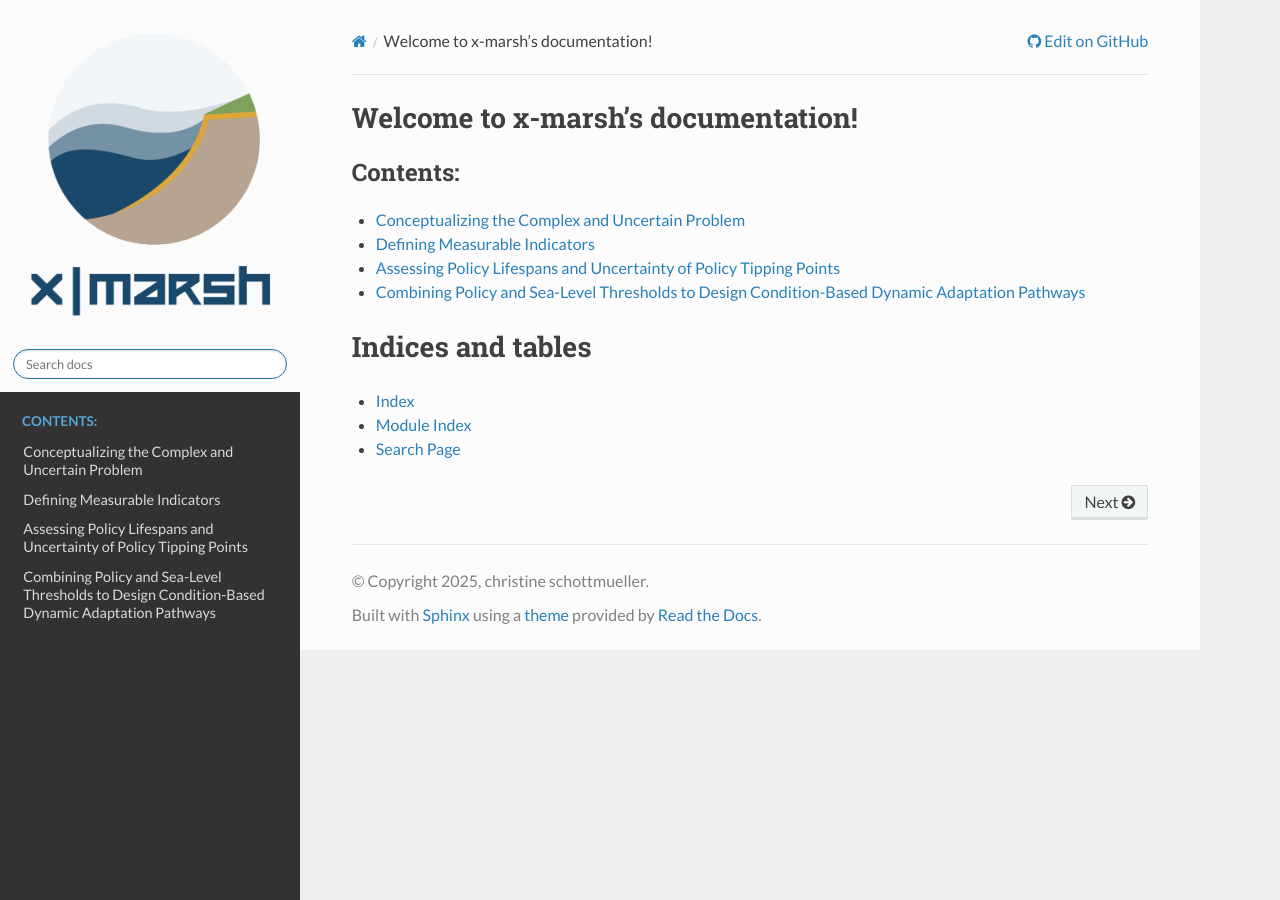
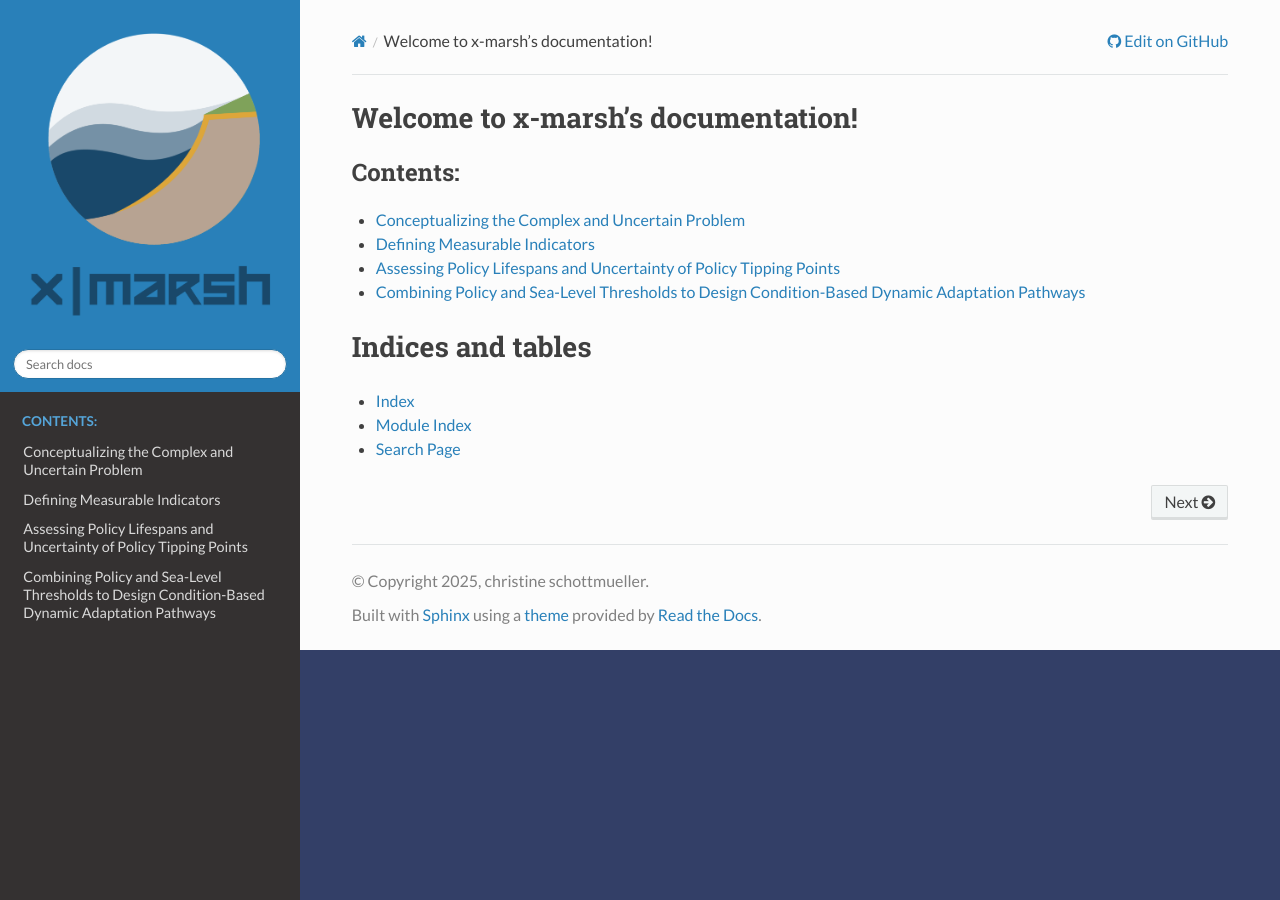
Before and after one commit to christineschottmueller/x-marsh, a Sphinx documentation site: the page built from docs/index.rst, in a window 1280 px wide. Built offline with Sphinx 7.4.7 and the Read the Docs theme 3.1.0, drawn with Linux system fonts in a browser that asks for light colours.

Commit message:
Updated custom.css

```diff
--- a/docs/_static/custom.css
+++ b/docs/_static/custom.css
@@ -6,7 +6,7 @@ body {
 
 
 /* Resize the logo */
-.wy-side-nav-search .wy-side-nav-search-logo img {
+.wy-side-nav-search-logo img {
     width: 60%;  /* or use 100px for a fixed size */
     height: auto;
     display: block;
@@ -14,13 +14,25 @@ body {
 }
 
 .wy-nav-content {
-    max-width: 900px !important;
+    max-width: 1200px !important;
 }
 
-.wy-side-nav-search{
-    background-color: #FBFBFB;
+#.wy-side-nav-search{
+ #   background-color: #FBFBFB;
+#}
+
+#.wy-nav-top{
+#   background-color: #FBFBFB;
+#}
+
+.wy-body-for-nav {
+    background-color: #efefef;
 }
 
-.wy-nav-top{
-   background-color: #FBFBFB;
+.wy-nav-content-wrap {
+    background-color:#333f67;
 }
+
+.wy-nav-content {
+    background-color: #fcfcfc;
+}
```
